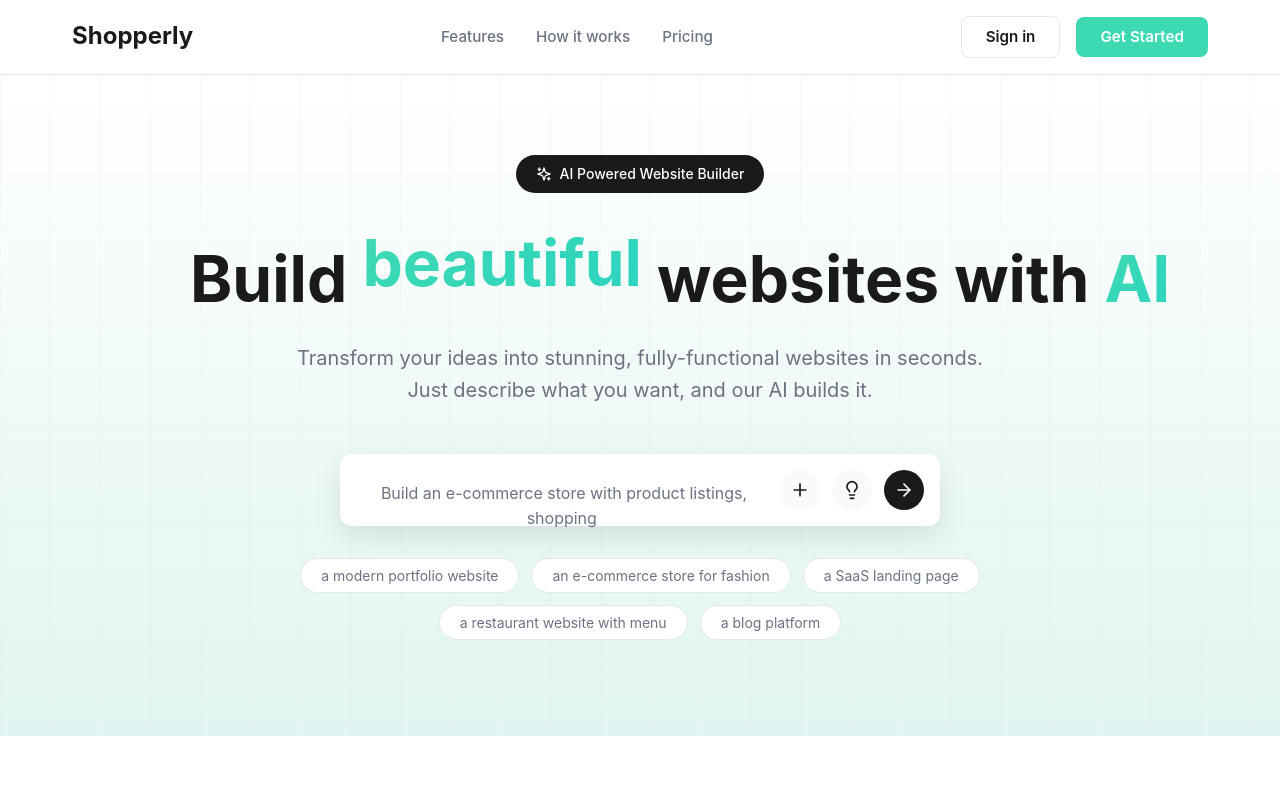
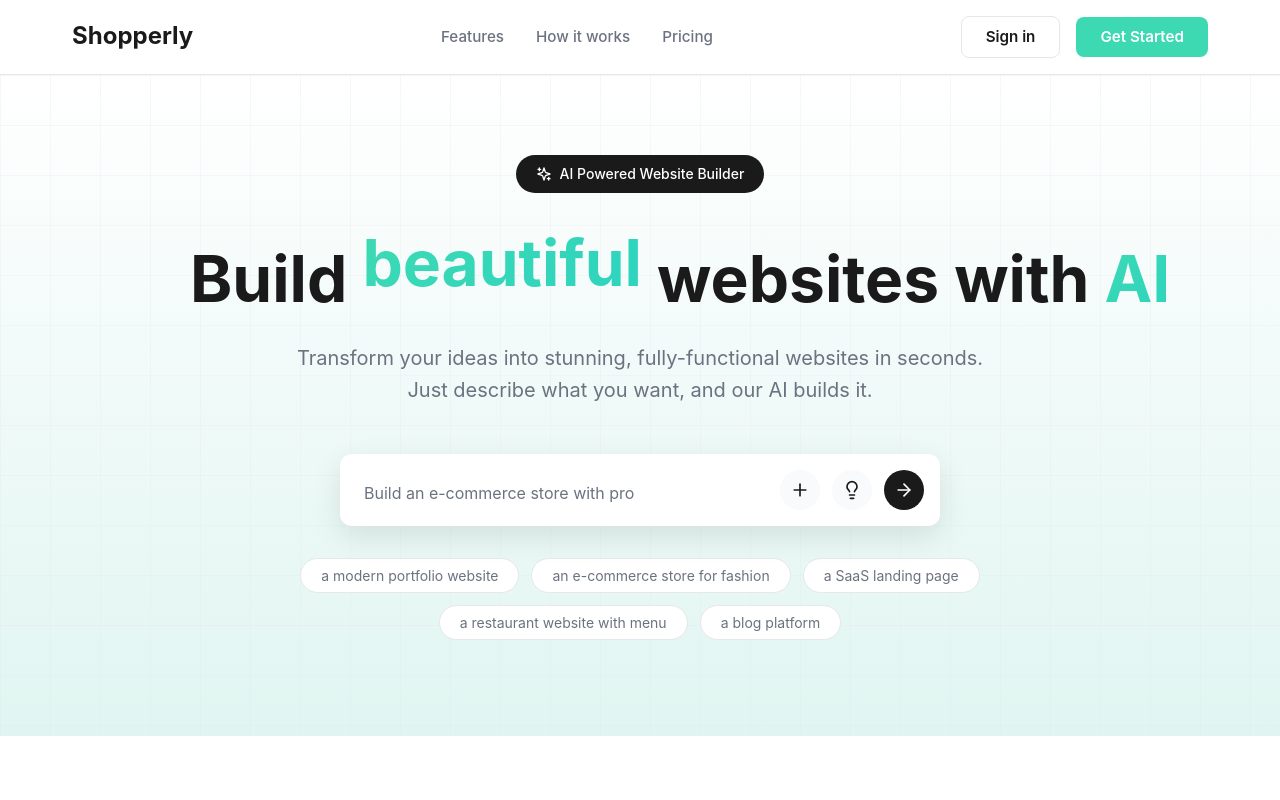
Before and after one commit to izzychils/shopperly-fe, a React (Vite) app: page / in a window 1280 px wide. Shown: the top 800 px of the page. Built offline with nearby package versions, Linux system fonts and the light colour scheme.

Commit message:
Fixed placeholder text to start from left and shortened text to prevent wrapping

```diff
--- a/src/components/sections/Hero.css
+++ b/src/components/sections/Hero.css
@@ -86,6 +86,9 @@
   display: flex;
   flex-direction: column;
   gap: 1rem;
+  width: 100%;
+  max-width: 100%;
+  overflow: hidden;
 }
 
 @media (min-width: 768px) {
@@ -116,11 +119,15 @@
   position: absolute;
   top: 0.5rem;
   left: 0.5rem;
-  right: 0;
+  right: 0.5rem;
   pointer-events: none;
   color: var(--text-secondary);
   font-size: 1rem;
   z-index: 1;
+  text-align: left;
+  white-space: nowrap;
+  overflow: hidden;
+  text-overflow: ellipsis;
 }
 
 .hero-input::placeholder {
--- a/src/components/sections/Hero.tsx
+++ b/src/components/sections/Hero.tsx
@@ -16,11 +16,11 @@ export const Hero = () => {
   ]
 
   const placeholders = [
-    'Create a modern portfolio website with a hero section, project gallery, and contact form...',
-    'Build an e-commerce store with product listings, shopping cart, and checkout...',
-    'Design a SaaS landing page with pricing tables, testimonials, and signup form...',
-    'Make a restaurant website with menu, reservations, and location map...',
-    'Create a blog platform with article listings, categories, and comment system...'
+    'Create a modern portfolio with hero section and gallery...',
+    'Build an e-commerce store with products and checkout...',
+    'Design a SaaS landing page with pricing and testimonials...',
+    'Make a restaurant site with menu and reservations...',
+    'Create a blog with articles and comment system...'
   ]
 
   const rotatingWords = [
```
